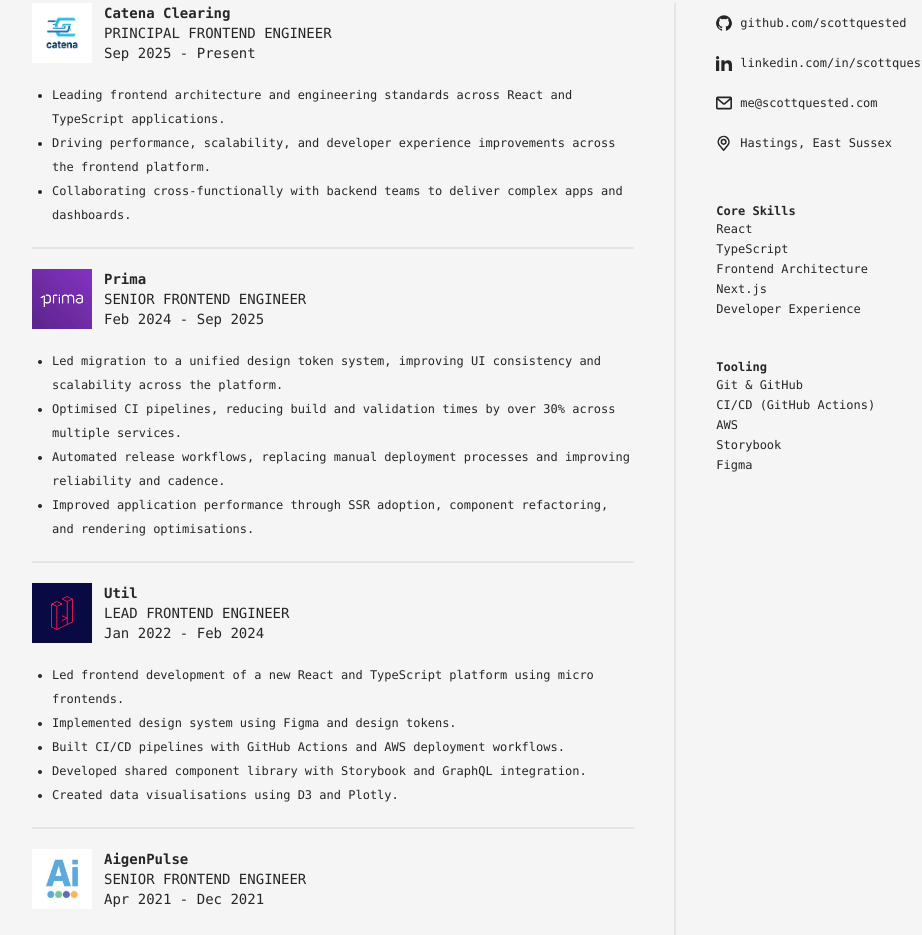
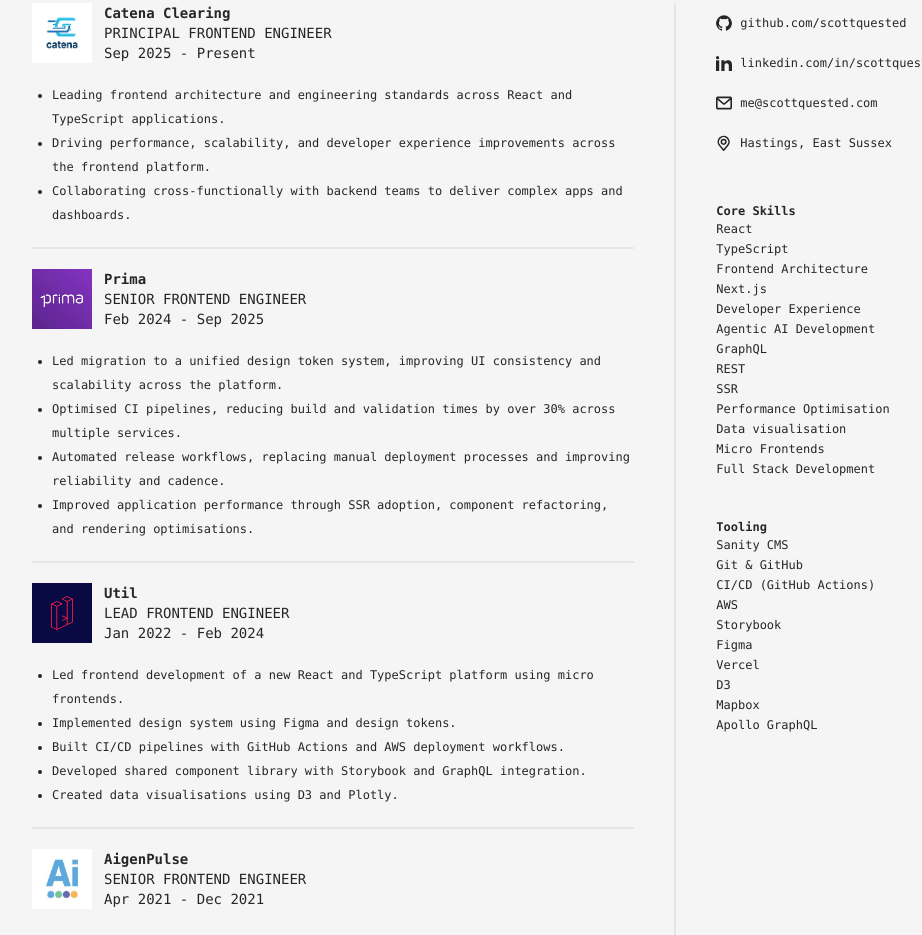
Before and after one commit to scottquested/cv, a website: page index.html in a window 1280 px wide. Shown: the part 425-1360 px from the top of the page, without its empty margins (153-1075 px from the left). Drawn offline with Linux system fonts and the light colour scheme.

Commit message:
feat: enhance skills and tooling sections in index.html

```diff
--- a/index.html
+++ b/index.html
@@ -349,16 +349,29 @@
 					<li>Frontend Architecture</li>
 					<li>Next.js</li>
 					<li>Developer Experience</li>
+					<li>Agentic AI Development</li>
+					<li>GraphQL</li>
+					<li>REST</li>
+					<li>SSR</li>
+					<li>Performance Optimisation</li>
+					<li>Data visualisation</li>
+					<li>Micro Frontends</li>
+					<li>Full Stack Development</li>
 				</ul>
 			</section>
 			<section class="mb-10">
 				<h3 class="font-semibold">Tooling</h3>
 				<ul class="leading-5">
+					<li>Sanity CMS</li>
 					<li>Git & GitHub</li>
 					<li>CI/CD (GitHub Actions)</li>
 					<li>AWS</li>
 					<li>Storybook</li>
 					<li>Figma</li>
+					<li>Vercel</li>
+					<li>D3</li>
+					<li>Mapbox</li>
+					<li>Apollo GraphQL</li>
 				</ul>
 			</section>
 		</sidebar>
```
